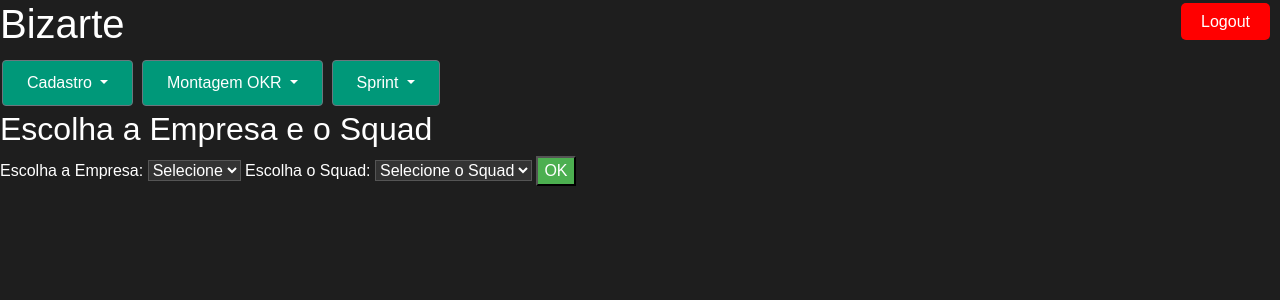
After one commit to danielteixeiralima/kanba, a Flask app: page /escolher_empresa_tarefas_finalizadas/ in a window 1280 px wide. The commit adds this page. Shown: the top 300 px of the page. Run offline with Flask 3, Linux system fonts and the light colour scheme; some libraries are stand-ins or nearby versions.

Commit message:
inclusão das listas de tarefas sendo realizadas e tarefas concluidas

```diff
--- a/app.py
+++ b/app.py
@@ -1,5 +1,5 @@
 from flask import Flask, render_template, request, redirect, url_for, session, abort, flash
-from models import db, Empresa, Resposta, Usuario, OKR, KR, MacroAcao, Sprint, TarefaSemanal, SprintPendente, Squad, FormsObjetivos, ObjetivoGeradoChatAprovacao, KrGeradoChatAprovacao, MacroAcaoGeradoChatAprovacao, TarefasMetasSemanais
+from models import db, Empresa, Resposta, Usuario, OKR, KR, MacroAcao, Sprint, TarefaSemanal, SprintPendente, TarefasFinalizadas, Squad, FormsObjetivos, ObjetivoGeradoChatAprovacao, KrGeradoChatAprovacao, MacroAcaoGeradoChatAprovacao, TarefasMetasSemanais, TarefasAndamento
 import requests
 import json
 from collections import defaultdict
@@ -3336,6 +3336,42 @@ def deletar_tarefa_metas_semanais(id):
     return redirect(url_for('listar_tarefas_metas_semanais'))
 
 
+@app.route('/escolher_empresa_tarefas_andamento', methods=['GET', 'POST'])
+def escolher_empresa_tarefas_andamento():
+    if request.method == 'POST':
+        empresa_id = request.form.get('empresa')
+        squad_id = request.form.get('squad')
+        return redirect(url_for('listar_tarefas_andamento', empresa_id=empresa_id, squad_id=squad_id))
+
+    empresas = Empresa.query.all()
+    return render_template('escolher_empresa_tarefas_andamentos.html', empresas=empresas)
+
+
+@app.route('/listar_tarefas_andamento/<int:empresa_id>/<int:squad_id>')
+def listar_tarefas_andamento(empresa_id, squad_id):
+    tarefas = TarefasAndamento.query.filter_by(squad_id=squad_id).all()
+    return render_template('listar_tarefas_andamento.html', tarefas=tarefas)
+
+
+@app.route('/escolher_empresa_tarefas_finalizadas/')
+def escolher_empresa_tarefas_finalizadas():
+    empresas = Empresa.query.all()
+    return render_template('escolher_empresa_tarefas_finalizadas.html', empresas=empresas)
+
+
+@app.route('/escolher_empresa_tarefas_finalizadas/listar/<int:empresa_id>/<int:squad_id>')
+def listar_tarefas_finalizadas(empresa_id, squad_id):
+    empresa = Empresa.query.get(empresa_id)
+    if not empresa:
+        # Aqui você pode redirecionar para uma página de erro ou retornar uma mensagem
+        return "Empresa não encontrada", 404
+
+    tarefas = TarefasFinalizadas.query.filter_by(empresa=empresa.nome_contato, squad_id=squad_id).all()
+    squad_nome = Squad.query.get(squad_id).nome_squad
+    return render_template('listar_tarefas_finalizadas.html', tarefas=tarefas, empresa_nome=empresa.nome_contato,
+                           squad_nome=squad_nome)
+
+
 
 
 if __name__ == '__main__':
--- a/templates/base.html
+++ b/templates/base.html
@@ -1,5 +1,6 @@
 <!DOCTYPE html>
 <html>
+
 <head>
     <title>Home</title>
     <link rel="stylesheet" type="text/css" href="{{ url_for('static', filename='css/bootstrap.min.css') }}">
@@ -12,6 +13,7 @@
             top: 10px;
             right: 10px;
         }
+
         .logout-btn {
             color: white;
             background-color: red;
@@ -19,50 +21,71 @@
             border-radius: 5px;
             text-decoration: none;
         }
+
+        /* Estilo para o dropdown em hover */
+        .dropdown:hover .dropdown-menu {
+            display: block;
+        }
     </style>
 </head>
+
 <body>
     <h1>Bizarte</h1>
     <div class="logout-btn-container">
         <a href="{{ url_for('logout') }}" class="logout-btn">Logout</a>
     </div>
+
+    <!-- Dropdown Cadastro -->
     <div class="dropdown">
-        <button class="dropbtn">Cadastro</button>
-        <div class="dropdown-content">
-            <a href="{{ url_for('listar_empresas') }}">Empresas</a>
-            <a href="{{ url_for('listar_usuarios') }}">Usuários</a>
-            <a href="{{ url_for('listar_squad') }}">Squad</a>
-            <a href="{{ url_for('listar_okrs') }}">Objetivos</a>
-            <a href="{{ url_for('listar_krs') }}">KR's</a>
-            <a href="{{ url_for('listar_macro_acoes_aprovadas') }}">Macro Ação</a>
-            <a href="{{ url_for('listar_forms_objetivos') }}">Forms Objetivo</a>
+        <button class="btn btn-secondary dropdown-toggle" type="button">
+            Cadastro
+        </button>
+        <div class="dropdown-menu">
+            <a class="dropdown-item" href="{{ url_for('listar_empresas') }}">Empresas</a>
+            <a class="dropdown-item" href="{{ url_for('listar_usuarios') }}">Usuários</a>
+            <a class="dropdown-item" href="{{ url_for('listar_squad') }}">Squad</a>
+            <a class="dropdown-item" href="{{ url_for('listar_okrs') }}">Objetivos</a>
+            <a class="dropdown-item" href="{{ url_for('listar_krs') }}">KR's</a>
+            <a class="dropdown-item" href="{{ url_for('listar_macro_acoes_aprovadas') }}">Macro Ação</a>
+            <a class="dropdown-item" href="{{ url_for('listar_forms_objetivos') }}">Forms Objetivo</a>
         </div>
     </div>
+
+    <!-- Dropdown Montagem OKR -->
     <div class="dropdown">
-        <button class="dropbtn">Automações</button>
-        <div class="dropdown-content">
-            <a href="{{ url_for('gerar_objetivos_prompt') }}">Gerar Objetivos</a>
-            <a href="{{ url_for('listar_sugestao_objetivos_gpt') }}">Listar Objetivos a aprovar</a>
-            <a href="{{ url_for('escolher_empresa_squad_feedback') }}">Enviar Feedback dos Objetivos a Aprovar</a>
-            <a href="{{ url_for('gerar_krs_prompt') }}">Gerar KR's</a>
-            <a href="{{ url_for('listar_krs_sugestao_gpt') }}">Listar KR's a aprovar</a>
-            <a href="{{ url_for('escolher_empresa_squad_feedback_kr') }}">Enviar Feedback dos Objetivos a Aprovar</a>
-            <a href="{{ url_for('gerar_macro_acao_sugestao') }}">Gerar Macro Ação</a>
-            <a href="{{ url_for('listar_sugestao_macro_acao_gpt') }}">Listar Macro Ações a aprovar</a>
-            <a href="{{ url_for('escolher_empresa_macro_acao_feedback') }}">Enviar Feedback das Macro Ações a Aprovar</a>
-            <a href="{{ url_for('escolher_empresa_tarefa') }}">Gerar Tarefa</a>
-            <a href="{{ url_for('listar_tarefas_metas_semanais') }}">Listar Tarefas e Metas Semanais</a>
+        <button class="btn btn-secondary dropdown-toggle" type="button">
+            Montagem OKR
+        </button>
+        <div class="dropdown-menu">
+            <a class="dropdown-item" href="{{ url_for('gerar_objetivos_prompt') }}">Gerar Objetivos</a>
+            <a class="dropdown-item" href="{{ url_for('listar_sugestao_objetivos_gpt') }}">Listar Objetivos a aprovar</a>
+            <a class="dropdown-item" href="{{ url_for('escolher_empresa_squad_feedback') }}">Enviar Feedback dos Objetivos a Aprovar</a>
+            <a class="dropdown-item" href="{{ url_for('gerar_krs_prompt') }}">Gerar KR's</a>
+            <a class="dropdown-item" href="{{ url_for('listar_krs_sugestao_gpt') }}">Listar KR's a aprovar</a>
+            <a class="dropdown-item" href="{{ url_for('escolher_empresa_squad_feedback_kr') }}">Enviar Feedback dos KR's a Aprovar</a>
+            <a class="dropdown-item" href="{{ url_for('gerar_macro_acao_sugestao') }}">Gerar Macro Ação</a>
+            <a class="dropdown-item" href="{{ url_for('listar_sugestao_macro_acao_gpt') }}">Listar Macro Ações a aprovar</a>
+            <a class="dropdown-item" href="{{ url_for('escolher_empresa_macro_acao_feedback') }}">Enviar Feedback das Macro Ações a Aprovar</a>
+            <a class="dropdown-item" href="{{ url_for('escolher_empresa_tarefa') }}">Gerar Tarefa</a>
+            <a class="dropdown-item" href="{{ url_for('listar_tarefas_metas_semanais') }}">Listar Tarefas e Metas Semanais</a>
+        </div>
+    </div>
 
-
-
-
+    <!-- Dropdown Sprint -->
+    <div class="dropdown">
+        <button class="btn btn-secondary dropdown-toggle" type="button">
+            Sprint
+        </button>
+        <div class="dropdown-menu">
+            <a class="dropdown-item" href="{{ url_for('escolher_empresa_tarefas_andamento') }}">Listar Tarefas em andamento</a>
+            <a class="dropdown-item" href="{{ url_for('escolher_empresa_tarefas_finalizadas')}}">Listar Tarefas Concluidas</a>
         </div>
     </div>
 
     {% block content %}{% endblock %}
-    <!-- jQuery, Popper.js, Bootstrap JS -->
-    <script src="{{ url_for('static', filename='js/jquery.min.js') }}"></script>
-    <script src="{{ url_for('static', filename='js/bootstrap.min.js') }}"></script>
+
+    <!-- Scripts -->
     <script src="{{ url_for('static', filename='main.js') }}"></script>
 </body>
+
 </html>
--- /dev/null
+++ b/templates/escolher_empresa_tarefas_finalizadas.html
@@ -0,0 +1,51 @@
+{% extends 'base.html' %}
+{% block content %}
+<form id="empresaSquadForm">
+    <h2>Escolha a Empresa e o Squad</h2>
+
+    <label for="empresa">Escolha a Empresa:</label>
+    <select id="empresa" name="empresa" onchange="updateSquads()">
+        <option value="" disabled selected>Selecione</option>
+        {% for empresa in empresas %}
+        <option value="{{ empresa.id }}">{{ empresa.nome_contato }}</option>
+        {% endfor %}
+    </select>
+
+    <label for="squad">Escolha o Squad:</label>
+    <select id="squadSelect" name="squad">
+        <option value="" disabled selected>Selecione o Squad</option>
+        <!-- Squads serão carregados dinamicamente aqui -->
+    </select>
+
+    <button type="button" onclick="redirectToTarget()">OK</button>
+</form>
+
+<script>
+    function updateSquads() {
+        var empresaId = document.getElementById("empresa").value;
+        if (!empresaId) return;
+        fetch('/get_squads/' + empresaId)
+        .then(response => response.json())
+        .then(data => {
+            var squadSelect = document.getElementById("squadSelect");
+            squadSelect.innerHTML = '<option value="" disabled selected>Selecione o Squad</option>';
+            data.forEach(squad => {
+                var option = document.createElement("option");
+                option.value = squad.id;
+                option.text = squad.nome;
+                squadSelect.appendChild(option);
+            });
+        });
+    }
+
+    function redirectToTarget() {
+        var empresaId = document.getElementById("empresa").value;
+        var squadId = document.getElementById("squadSelect").value;
+        if (!empresaId || !squadId || empresaId == "" || squadId == "") {
+            alert("Por favor, selecione uma empresa e um squad.");
+        } else {
+            window.location.href = "/escolher_empresa_tarefas_finalizadas/listar/" + empresaId + "/" + squadId;
+        }
+    }
+</script>
+{% endblock %}
```
Also changed, not shown: models.py (+25 -18 lines), templates/escolher_empresa_tarefas_andamentos.html (added, +37 -0 lines), templates/listar_tarefas_andamento.html (added, +29 -0 lines), templates/listar_tarefas_finalizadas.html (added, +29 -0 lines).
